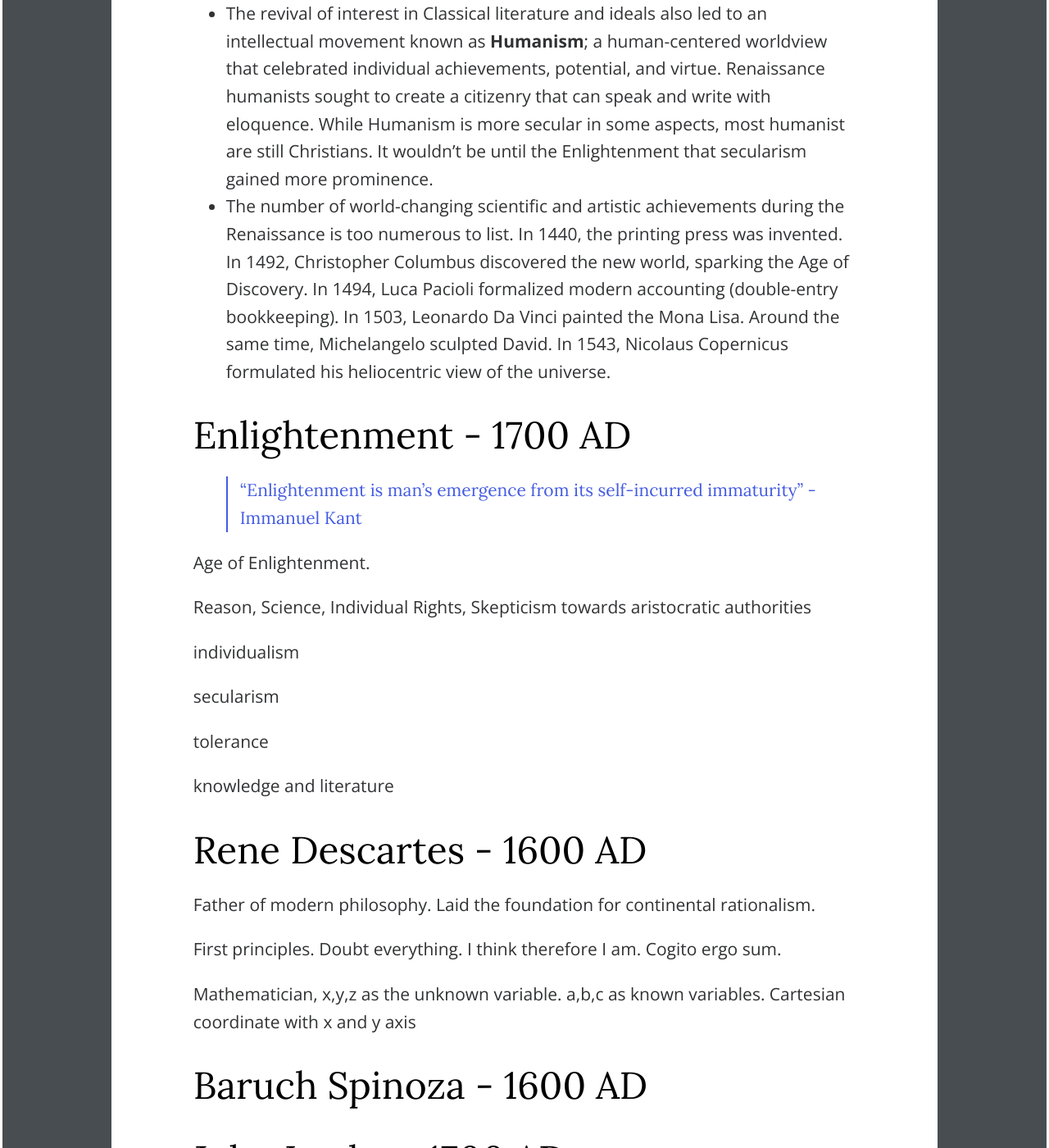
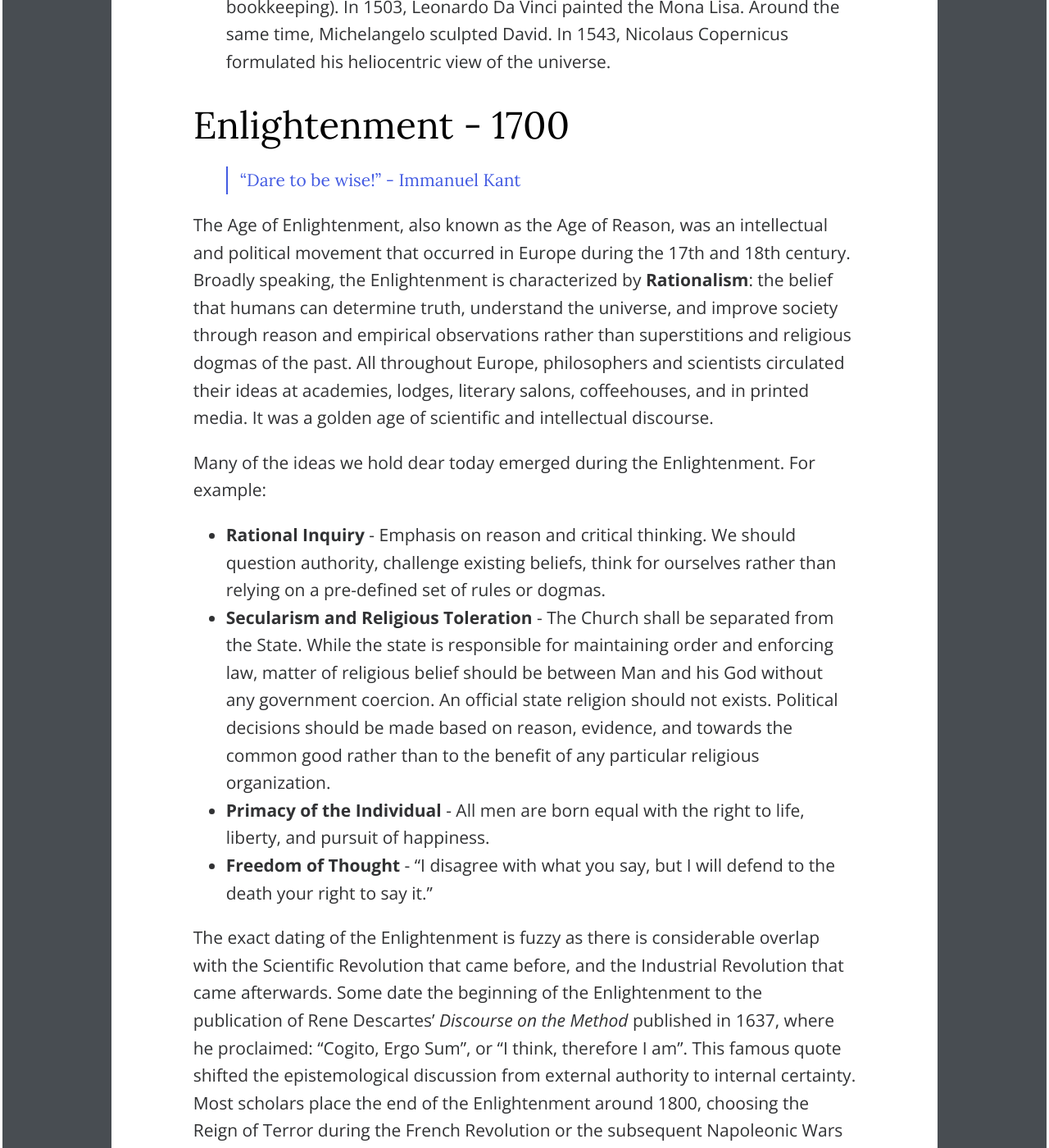
Before and after one commit to wcfrobert/wcfrobert.github.io, a Jekyll site: the page built from _posts/2023-11-23-western-philosophy.md, in a window 1280 px wide and 1400 px high, scrolled down 16508 px. Shown: the whole window at 82% size. Built offline with Jekyll 4.4.1, drawn with Linux system fonts in a browser that asks for light colours; comment, search, counter and statistics services are not loaded; some of the changed text lies outside the part shown.

Commit message:
article updates

```diff
--- a/_posts/2023-11-23-western-philosophy.md
+++ b/_posts/2023-11-23-western-philosophy.md
@@ -8,9 +8,7 @@
 tags: thoughts
 ---
 
-After reading Sophie's World, I thought it'd be an amusing exercise to read and summarize key insights from each philosophers presented in the book. There are academics who have spent their entire lives studying one or two philosophers. Therefore it is objectively a foolish task to try to summarize all of Western philosophy. However, my goal is not comprehensive understanding of everything. Rather, my goal is simply to know enough to be conversant (or dangerous). Let's get started.
-
-
+After reading Sophie's World, I thought it'd be an amusing exercise to learn more about the philosophers presented therein, and summarize their work into three key bullet points. It should be stressed from the outset that reading the Encyclopedia does not give me a comprehensive understanding of anything. There are academics who have spent their entire lives studying one or two philosophers. My goal in this article is not to be an expert. Rather, my goal is simply to know enough to be conversant (or dangerous). Let's get started.
 
 - [Myths - Pre 600 BC](#myths---pre-600-bc)
 - [Natural Philosophers - 600 BC](#natural-philosophers---600-bc)
@@ -19,26 +17,24 @@
 - [Plato - 400 BC](#plato---400-bc)
 - [Aristotle - 300 BC](#aristotle---300-bc)
 - [Hellenistic Age - 300 BC to 30 BC](#hellenistic-age---300-bc-to-30-bc)
-- [Christianity - 1 BC](#christianity---1-bc)
-- [The Middle Ages - 500 AD to 1500 AD](#the-middle-ages---500-ad-to-1500-ad)
-- [Protestant Reformation - 1500 AD](#protestant-reformation---1500-ad)
-- [Renaissance - 1500 AD](#renaissance---1500-ad)
-- [Enlightenment - 1700 AD](#enlightenment---1700-ad)
-- [Rene Descartes - 1600 AD](#rene-descartes---1600-ad)
-- [Baruch Spinoza - 1600 AD](#baruch-spinoza---1600-ad)
-- [John Locke - 1700 AD](#john-locke---1700-ad)
-- [David Hume - 1700 AD](#david-hume---1700-ad)
-- [Immanuel Kant - 1700 AD](#immanuel-kant---1700-ad)
-- [Jean-Jacques Rousseau - 1700 AD](#jean-jacques-rousseau---1700-ad)
-- [Georg Wilhelm Friedrich Hegel - 1800 AD](#georg-wilhelm-friedrich-hegel---1800-ad)
-- [Soren Kierkegaard - 1800 AD](#soren-kierkegaard---1800-ad)
-- [Karl Marx - 1800 AD](#karl-marx---1800-ad)
-- [Charles Darwin - 1800 AD](#charles-darwin---1800-ad)
-- [Sigmund Freud - 1900 AD](#sigmund-freud---1900-ad)
-- [Friedrich Nietzsche - 1900 AD](#friedrich-nietzsche---1900-ad)
-- [Jean-Paul Sartre - 1900 AD](#jean-paul-sartre---1900-ad)
-
-
+- [Christianity - 1 AD](#christianity---1-ad)
+- [The Middle Ages - 500 to 1500](#the-middle-ages---500-to-1500)
+- [Protestant Reformation - 1500](#protestant-reformation---1500)
+- [Renaissance - 1500](#renaissance---1500)
+- [Enlightenment - 1700](#enlightenment---1700)
+- [Rene Descartes - 1600](#rene-descartes---1600)
+- [Baruch Spinoza - 1600](#baruch-spinoza---1600)
+- [John Locke - 1700](#john-locke---1700)
+- [David Hume - 1700](#david-hume---1700)
+- [Immanuel Kant - 1700](#immanuel-kant---1700)
+- [Jean-Jacques Rousseau - 1700](#jean-jacques-rousseau---1700)
+- [Georg Wilhelm Friedrich Hegel - 1800](#georg-wilhelm-friedrich-hegel---1800)
+- [Soren Kierkegaard - 1800](#soren-kierkegaard---1800)
+- [Karl Marx - 1800](#karl-marx---1800)
+- [Charles Darwin - 1800](#charles-darwin---1800)
+- [Sigmund Freud - 1900](#sigmund-freud---1900)
+- [Friedrich Nietzsche - 1900](#friedrich-nietzsche---1900)
+- [Jean-Paul Sartre - 1900](#jean-paul-sartre---1900)
 
 
 
@@ -224,15 +220,9 @@
 * Over time, a **East-West Schism** occurred due to theological and cultural differences. The church was split into Eastern Orthodoxy (centered in Constantinople or modern-day Istanbul) and Western Catholic Church (Centered in Rome) in 1054.
 * During the 14th century, dissatisfaction with the Roman Catholic church lead to another schism known as the **Protestant Reformation**, splitting the church further into Catholicism, and Protestantism.
 
-* The **modern calendar** dating system is based on the approximate birth of Jesus Christ. Note that he was born around 6 BC. Dating of ancient historical events are often imprecise. Furthermore, the dating system itself was established centuries after Jesus' death.
-  * AD = Anno Domini, Latin for In the year of our lord (e.g. 2023 AD is short for the "In the 2023th year of our lord")
-  * BC = Before Christ
-  * CE = Common Era (secular version of AD)
-  * BCE = Before Common Era (secular version of BC)
 
 
-
-# The Middle Ages - 500 AD to 1500 AD
+# The Middle Ages - 500 to 1500
 
 > "To one who has faith, no explanation is necessary. To one without faith, no explanation is possible." - St. Thomas Aquinas
 
@@ -242,7 +232,7 @@
 
 
 
-# Protestant Reformation - 1500 AD
+# Protestant Reformation - 1500
 
 Leading up to the 15th century, Europe experienced many calamities such as floods, severe droughts, famine, and the Black Death which killed 1/3 of the European population. There were peasant revolts, witch hunts, and general unrest. Many thought people have strayed from God, many others were dissatisfied with the abuse and corruption of the Roman Church authorities.
 
@@ -252,7 +242,7 @@
 
 
 
-# Renaissance - 1500 AD
+# Renaissance - 1500
 
 > "Man looked for new foundations" - Hans Kohn
 
@@ -264,27 +254,42 @@
 
 <u>Key Features of the Renaissance</u>
 
-* The Renaissance is perhaps best known for its art. Renaissance art employed realistic linear perspective and portrayal of light and shadow, and contained subjects from both religious and classical Greek/Roman themes. The artistic and scientific contribution of polymathic figures such as Leonardo Da Vinci and Michelangelo inspired the term **"Renaissance man"**.
+* The Renaissance is perhaps best known for its art. Renaissance art employed realistic linear perspective and portrayal of light and shadow. The artistic and scientific contribution of polymathic figures such as Leonardo Da Vinci and Michelangelo inspired the term **"Renaissance man"**.
 * The revival of interest in Classical literature and ideals also led to an intellectual movement known as **Humanism**; a human-centered worldview that celebrated individual achievements, potential, and virtue. Renaissance humanists sought to create a citizenry that can speak and write with eloquence. While Humanism is more secular in some aspects, most humanist are still Christians. It wouldn't be until the Enlightenment that secularism gained more prominence.
 * The number of world-changing scientific and artistic achievements during the Renaissance is too numerous to list. In 1440, the printing press was invented. In 1492, Christopher Columbus discovered the new world, sparking the Age of Discovery. In 1494, Luca Pacioli formalized modern accounting (double-entry bookkeeping). In 1503, Leonardo Da Vinci painted the Mona Lisa. Around the same time, Michelangelo sculpted David. In 1543, Nicolaus Copernicus formulated his heliocentric view of the universe.
 
 
 
-# Enlightenment - 1700 AD
+# Enlightenment - 1700
 
-> "Enlightenment is man's emergence from its self-incurred immaturity" - Immanuel Kant
+> "Dare to be wise!" - Immanuel Kant
 
-Age of Enlightenment.
+The Age of Enlightenment, also known as the Age of Reason, was an intellectual and political movement that occurred in Europe during the 17th and 18th century. Broadly speaking, the Enlightenment is characterized by **Rationalism**: the belief that humans can determine truth, understand the universe, and improve society through reason and empirical observations rather than superstitions and religious dogmas of the past. All throughout Europe, philosophers and scientists circulated their ideas at academies, lodges, literary salons, coffeehouses, and in printed media. It was a golden age of scientific and intellectual discourse.
 
-Reason, Science, Individual Rights, Skepticism towards aristocratic authorities
+Many of the ideas we hold dear today emerged during the Enlightenment. For example:
 
-individualism
+* **Rational Inquiry** - Emphasis on reason and critical thinking. We should question authority, challenge existing beliefs, think for ourselves rather than relying on a pre-defined set of rules or dogmas.
+* **Secularism and Religious Toleration** - The Church shall be separated from the State. While the state is responsible for maintaining order and enforcing law, matter of religious belief should be between Man and his God without any government coercion. An official state religion should not exists. Political decisions should be made based on reason, evidence, and towards the common good rather than to the benefit of any particular religious organization.
+* **Primacy of the Individual** - All men are born equal with the right to life, liberty, and pursuit of happiness.
+* **Freedom of Thought** - "I disagree with what you say, but I will defend to the death your right to say it."
 
-secularism
+The exact dating of the Enlightenment is fuzzy as there is considerable overlap with the Scientific Revolution that came before, and the Industrial Revolution that came afterwards. Some date the beginning of the Enlightenment to the publication of Rene Descartes' *Discourse on the Method* published in 1637, where he proclaimed: "Cogito, Ergo Sum", or "I think, therefore I am". This famous quote shifted the epistemological discussion from external authority to internal certainty. Most scholars place the end of the Enlightenment around 1800, choosing the Reign of Terror during the French Revolution or the subsequent Napoleonic Wars as a convenient point in time. It should also be noted that there is considerable regional variations during the Enlightenment. Not all societies experienced these transitions the same way, if at all.
 
-tolerance
+In response to a sneering question: "What is Enlightenment?", Emmanuel Kant published an essay in Berlin Monthly in 1784 that perfectly encapsulates this period of profound change:
 
-knowledge and literature
+> "Enlightenment is man's emergence from his self-incurred immaturity. [...] This immaturity is self-imposed when its cause lies not in lack of understanding, but in lack of resolve and courage to use it without guidance from another. *Sapere Aude!* - 'Dare to be wise!' - that is the motto of enlightenment." - Immanuel Kant
+
+
+
+
+
+# Rene Descartes - 1600
+
+Rene Descartes was a French philosopher, mathematician, scientist. Considered by many as the father of modern philosophy, he laid the foundation for continental rationalism and
+
+* **Mathematical Achievements** - Laws of refraction, x,y,z as the unknown variable. a,b,c as known. Cartesian coordinates.
+* **I think therefore I am** -
+* **Mind-body Dualism**
 
 
 
@@ -315,60 +321,49 @@
 
 
 
-
-# Rene Descartes - 1600 AD
-
-Father of modern philosophy. Laid the foundation for continental rationalism.
-
-First principles. Doubt everything. I think therefore I am. Cogito ergo sum.
-
-Mathematician, x,y,z as the unknown variable. a,b,c as known variables. Cartesian coordinate with x and y axis
-
-# Baruch Spinoza - 1600 AD
+# John Locke - 1700
 
 
 
 
 
-# John Locke - 1700 AD
-
-
-
-# David Hume - 1700 AD
-
-
-
-# Immanuel Kant - 1700 AD
-
-
-
-# Jean-Jacques Rousseau - 1700 AD
-
-
-
-# Georg Wilhelm Friedrich Hegel - 1800 AD
-
-
-
-# Soren Kierkegaard - 1800 AD
-
-
-
-# Karl Marx - 1800 AD
-
-
-
-# Charles Darwin - 1800 AD
-
-
-
-# Sigmund Freud - 1900 AD
+# David Hume - 1700
 
 
 
 
-# Friedrich Nietzsche - 1900 AD
+
+# Immanuel Kant - 1700
 
 
 
-# Jean-Paul Sartre - 1900 AD
+# Jean-Jacques Rousseau - 1700
+
+
+
+# Georg Wilhelm Friedrich Hegel - 1800
+
+
+
+# Soren Kierkegaard - 1800
+
+
+
+# Karl Marx - 1800
+
+
+
+# Charles Darwin - 1800
+
+
+
+# Sigmund Freud - 1900
+
+
+
+
+# Friedrich Nietzsche - 1900
+
+
+
+# Jean-Paul Sartre - 1900
```
Also changed, not shown: other parts of _posts/2023-11-23-western-philosophy.md (+2 -1 lines), _posts/2024-02-07-26miles.md (+3 -3 lines).
